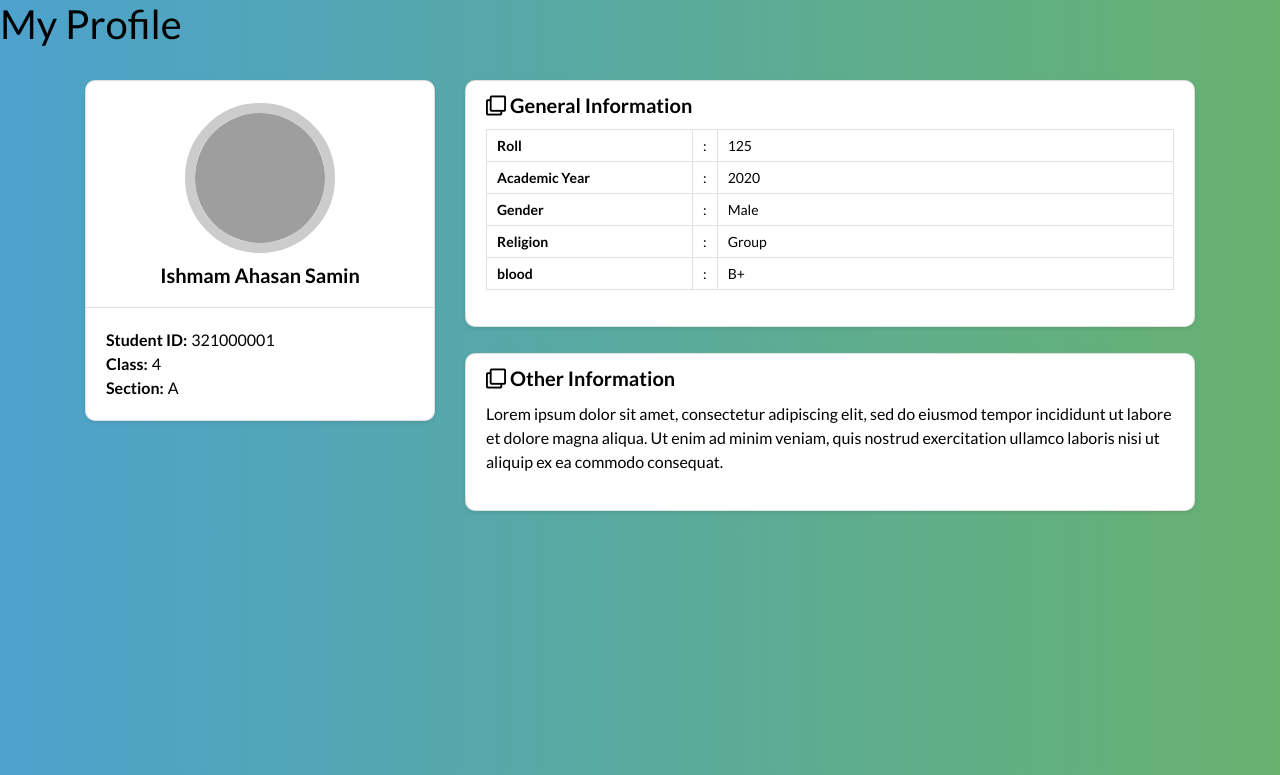
After one commit to suhanis16/Lectrify, a Flask app: template templates/details.html in a window 1280 px wide. The commit adds this page. Shown: the top 775 px of the page. Run offline with Flask 3, Linux system fonts and the light colour scheme; the template is opened without the code that fills it, so the values that code supplies are empty; some libraries are stand-ins or nearby versions; grey boxes are pictures that could not be loaded.

Commit message:
Updated code

```diff
--- /dev/null
+++ b/static/details.css
@@ -0,0 +1,39 @@
+body {
+    background: #67B26F;  /* fallback for old browsers */
+    background: -webkit-linear-gradient(to right, #4ca2cd, #67B26F);  /* Chrome 10-25, Safari 5.1-6 */
+    background: linear-gradient(to right, #4ca2cd, #67B26F); /* W3C, IE 10+/ Edge, Firefox 16+, Chrome 26+, Opera 12+, Safari 7+ */
+    padding: 0;
+    margin: 0;
+    font-family: 'Lato', sans-serif;
+    color: #000;
+}
+
+.student-profile .card {
+    border-radius: 10px;
+}
+
+.student-profile .card .card-header .profile_img {
+    width: 150px;
+    height: 150px;
+    object-fit: cover;
+    margin: 10px auto;
+    border: 10px solid #ccc;
+    border-radius: 50%;
+}
+
+.student-profile .card h3 {
+    font-size: 20px;
+    font-weight: 700;
+}
+
+.student-profile .card p {
+    font-size: 16px;
+    color: #000;
+}
+
+.student-profile .table th,
+.student-profile .table td {
+    font-size: 14px;
+    padding: 5px 10px;
+    color: #000;
+}
--- a/static/settingpro.css
+++ b/static/settingpro.css
@@ -46,6 +46,7 @@ header{
     text-align: center;
 }
 form{
+    border: #232836 1px solid;
     margin-top: 30px;
 }
 .form .field{
--- /dev/null
+++ b/templates/details.html
@@ -0,0 +1,110 @@
+<!DOCTYPE html>
+<html lang="en">
+<head>
+    <meta charset="UTF-8" />
+    <meta http-equiv="X-UA-Compatible" content="IE=edge,chrome=1">
+    <meta name="viewport" content="width=device-width, initial-scale=1.0">
+    <title>User details</title>
+
+    <meta name="author" content="User Details" />
+    <link href="https://fonts.googleapis.com/css?family=Lato:300,400,700,900&display=swap" rel="stylesheet"><link rel='stylesheet' href='https://cdnjs.cloudflare.com/ajax/libs/twitter-bootstrap/4.1.3/css/bootstrap.min.css'>
+    <link rel='stylesheet' href='https://cdnjs.cloudflare.com/ajax/libs/font-awesome/5.12.1/css/all.min.css'>
+
+	<link rel="stylesheet" href="../static/details.css">
+</head>
+<body>
+
+
+<header class="ScriptHeader">
+    <div class="rt-container">
+    	<div class="col-rt-12">
+        	<div class="rt-heading">
+            	<h1>My Profile</h1>
+            </div>
+        </div>
+    </div>
+</header>
+
+<section>
+    <div class="rt-container">
+          <div class="col-rt-12">
+              <div class="Scriptcontent">
+
+<!-- Student Profile -->
+<div class="student-profile py-4">
+  <div class="container">
+    <div class="row">
+      <div class="col-lg-4">
+        <div class="card shadow-sm">
+          <div class="card-header bg-transparent text-center">
+            <img class="profile_img" src="https://source.unsplash.com/600x300/?student" alt="student dp">
+            <h3>Ishmam Ahasan Samin</h3>
+          </div>
+          <div class="card-body">
+            <p class="mb-0"><strong class="pr-1">Student ID:</strong>321000001</p>
+            <p class="mb-0"><strong class="pr-1">Class:</strong>4</p>
+            <p class="mb-0"><strong class="pr-1">Section:</strong>A</p>
+          </div>
+        </div>
+      </div>
+      <div class="col-lg-8">
+        <div class="card shadow-sm">
+          <div class="card-header bg-transparent border-0">
+            <h3 class="mb-0"><i class="far fa-clone pr-1"></i>General Information</h3>
+          </div>
+          <div class="card-body pt-0">
+            <table class="table table-bordered">
+              <tr>
+                <th width="30%">Roll</th>
+                <td width="2%">:</td>
+                <td>125</td>
+              </tr>
+              <tr>
+                <th width="30%">Academic Year	</th>
+                <td width="2%">:</td>
+                <td>2020</td>
+              </tr>
+              <tr>
+                <th width="30%">Gender</th>
+                <td width="2%">:</td>
+                <td>Male</td>
+              </tr>
+              <tr>
+                <th width="30%">Religion</th>
+                <td width="2%">:</td>
+                <td>Group</td>
+              </tr>
+              <tr>
+                <th width="30%">blood</th>
+                <td width="2%">:</td>
+                <td>B+</td>
+              </tr>
+            </table>
+          </div>
+        </div>
+          <div style="height: 26px"></div>
+        <div class="card shadow-sm">
+          <div class="card-header bg-transparent border-0">
+            <h3 class="mb-0"><i class="far fa-clone pr-1"></i>Other Information</h3>
+          </div>
+          <div class="card-body pt-0">
+              <p>Lorem ipsum dolor sit amet, consectetur adipiscing elit, sed do eiusmod tempor incididunt ut labore et dolore magna aliqua. Ut enim ad minim veniam, quis nostrud exercitation ullamco laboris nisi ut aliquip ex ea commodo consequat.</p>
+          </div>
+        </div>
+      </div>
+    </div>
+  </div>
+</div>
+<!-- partial -->
+
+    		</div>
+		</div>
+    </div>
+</section>
+
+
+
+    <!-- Analytics -->
+
+	</body>
+</html>
--- a/templates/settingpro.html
+++ b/templates/settingpro.html
@@ -22,7 +22,7 @@
 
                 <div class="card-body media align-items-center">
                   <div>
-                    <img src="../images/avatar-removebg-preview.png"alt="Profile picture" class="profile_img">
+                    <img src="../static/images/avatar-removebg-preview.png"alt="Profile picture" class="profile_img">
                   </div>
 <!--                  <img src="https://bootdey.com/img/Content/avatar/avatar1.png" alt="" class="d-block ui-w-80" class="prof_img">-->
                   <div class="media-body ml-4">
@@ -36,6 +36,7 @@
 <!--                  </div>-->
                 </div>
                   <br>
+                <form>
                 <hr class="border-light m-0">
                   <br>
                 <div class="card-body">
@@ -96,6 +97,8 @@
     <button type="button" class="btn btn-default">Cancel</button>
   </div>
   </div>
+
+</form>
 </section>
 
 </body>
```
